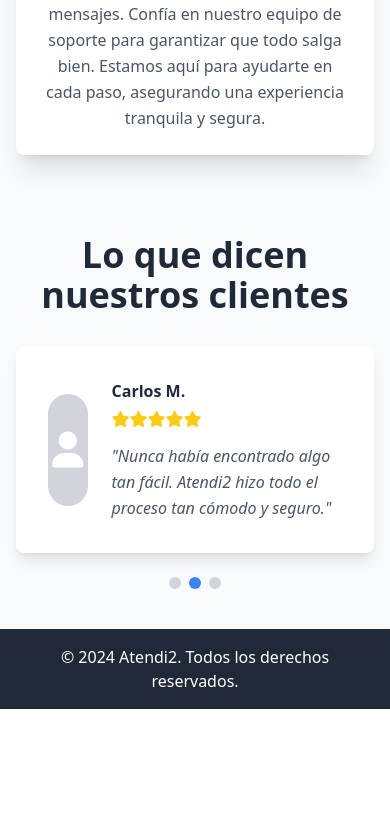
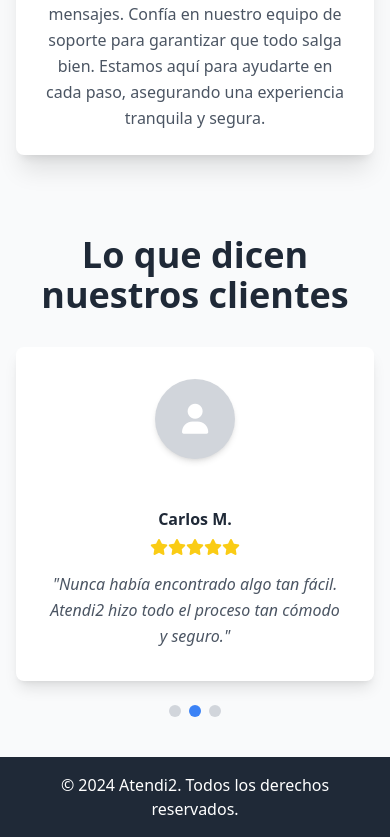
Before and after one commit to DivuxDev/frontend-EDC, a Vue app in the folder edc/: page / in a window 390 px wide. Shown: the part 3711-4548 px from the top of the page. Before the commit the page ends 4420 px from the top, so only its background shows below. Built offline with nearby package versions, Linux system fonts and the light colour scheme.

Commit message:
Un poco de media query, index

```diff
--- a/edc/src/views/Index.vue
+++ b/edc/src/views/Index.vue
@@ -81,7 +81,7 @@
       </h2>
 
       <div class="grid grid-cols-1 md:grid-cols-2 lg:grid-cols-3 gap-20 mt-20">
-
+        <!-- Paso 1 -->
         <div class="relative flex flex-col items-center text-center bg-white p-6 rounded-lg shadow-xl">
           <div
             class="absolute -top-10 flex items-center justify-center bg-blue-500 text-white w-20 h-20 rounded-full shadow-lg">
@@ -94,6 +94,7 @@
           </p>
         </div>
 
+        <!-- Paso 2 -->
         <div class="relative flex flex-col items-center text-center bg-white p-6 rounded-lg shadow-xl">
           <div
             class="absolute -top-10 flex items-center justify-center bg-blue-500 text-white w-20 h-20 rounded-full shadow-lg">
@@ -102,11 +103,14 @@
           <h3 class="text-xl font-bold text-gray-800 mt-10 mb-2">2. Contactar</h3>
           <p class="text-gray-600 leading-relaxed">
             Ponte en contacto directamente con los cuidadores para resolver tus dudas y coordinar los detalles. No
-            necesitas pagar ni reservar a través de la plataforma.
+            necesitas
+            pagar ni reservar a través de la plataforma.
           </p>
         </div>
 
-        <div class="relative flex flex-col items-center text-center bg-white p-6 rounded-lg shadow-xl">
+        <!-- Paso 3 -->
+        <div
+          class="relative flex flex-col items-center text-center bg-white p-6 rounded-lg shadow-xl md:col-span-2 md:col-start-1 lg:col-span-1 lg:col-start-auto">
           <div
             class="absolute -top-10 flex items-center justify-center bg-blue-500 text-white w-20 h-20 rounded-full shadow-lg">
             <i class="fas fa-smile-beam text-4xl"></i>
@@ -115,14 +119,13 @@
           <p class="text-gray-600 leading-relaxed">
             Permanece en contacto con fotos y mensajes.
             Confía en nuestro equipo de soporte para garantizar que todo salga bien. Estamos aquí para ayudarte en cada
-            paso, asegurando una experiencia tranquila y segura.
+            paso,
+            asegurando una experiencia tranquila y segura.
           </p>
         </div>
-
       </div>
     </section>
 
-    <!-- Sección de reseñas -->
     <section class="px-4 py-10 md:px-12 lg:px-20 bg-gray-50">
       <h2 class="text-center text-4xl font-bold text-gray-800 mb-8">
         Lo que dicen nuestros clientes
@@ -130,17 +133,16 @@
 
       <div class="relative max-w-4xl mx-auto">
         <!-- Contenedor de reseñas -->
-        <div class="flex items-center bg-white p-8 rounded-lg shadow-lg" :key="currentReview">
+        <div class="flex flex-col sm:flex-row items-center bg-white p-8 rounded-lg shadow-lg relative"
+          :key="currentReview">
           <!-- Imagen / icono -->
-          <div class="flex items-center justify-center bg-gray-300 text-white w-28 h-28 rounded-full mr-6">
-            <i class="fas fa-user text-4xl"></i>
+          <div
+            class="bg-gray-300 text-white w-20 h-20 sm:w-28 sm:h-28 rounded-full shadow-md flex items-center justify-center sm:mr-6">
+            <i class="fas fa-user text-3xl sm:text-4xl"></i>
           </div>
 
-          <!-- <img :src="reviews[currentReview].image" :alt="`Foto de ${reviews[currentReview].name}`"
-            class="w-28 h-28 rounded-full shadow-md mr-6" /> -->
-
           <!-- Contenido de la reseña -->
-          <div class="flex flex-col">
+          <div class="flex flex-col items-center sm:items-start mt-12 sm:mt-0">
             <!-- Nombre del cliente -->
             <p class="text-gray-800 font-bold mb-2">{{ reviews[currentReview].name }}</p>
 
@@ -154,7 +156,7 @@
             </div>
 
             <!-- Texto -->
-            <blockquote class="text-gray-600 italic leading-relaxed">
+            <blockquote class="text-gray-600 italic leading-relaxed text-center sm:text-left">
               "{{ reviews[currentReview].quote }}"
             </blockquote>
           </div>
@@ -169,6 +171,7 @@
         </div>
       </div>
     </section>
+
 
   </div>
 </template>
```
